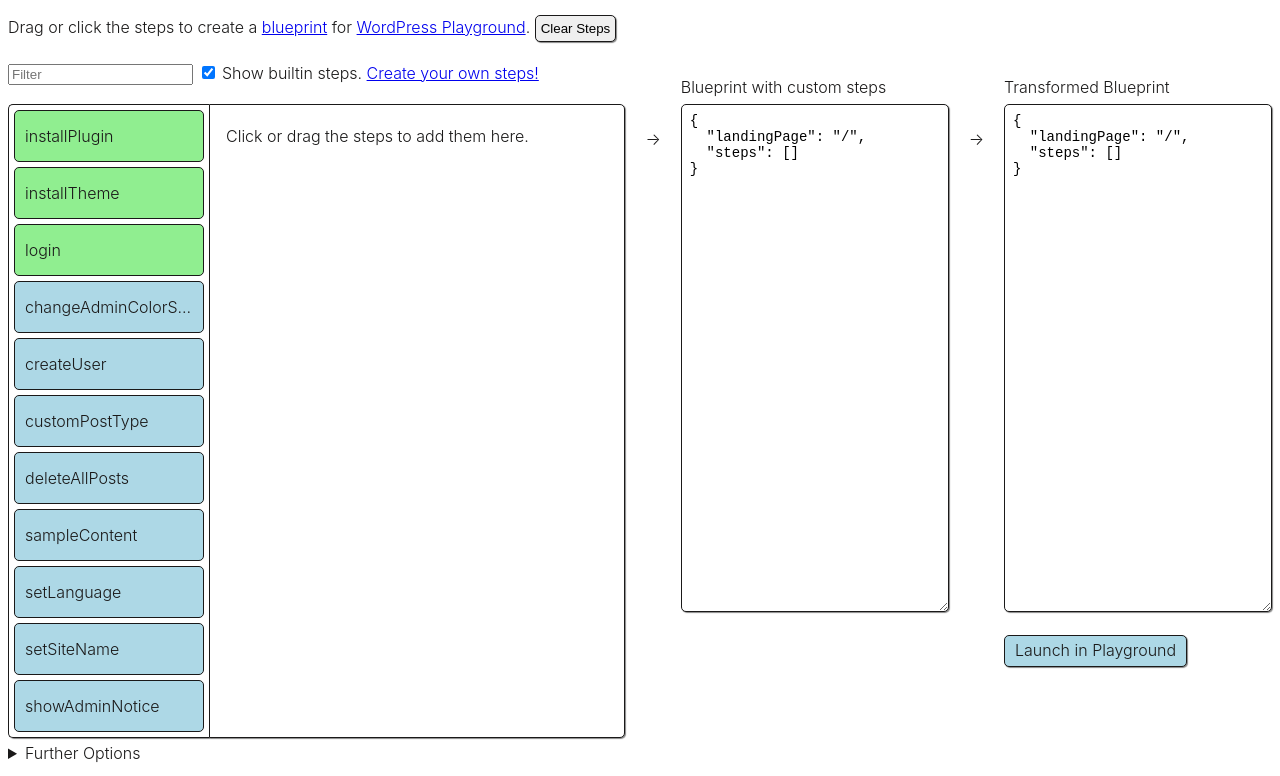
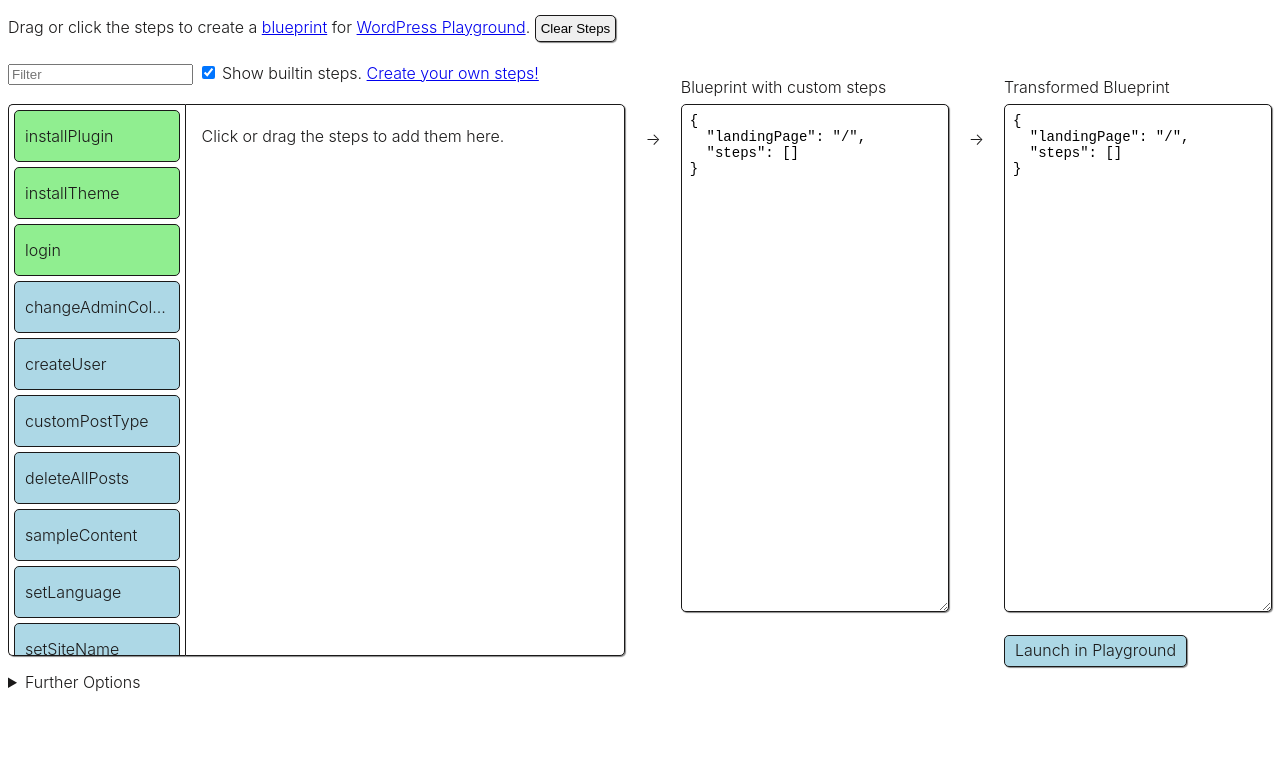
Before and after one commit to akirk/playground-step-library, a plain HTML site: page index.html in a window 1280 px wide. Shown: the part 72-848 px from the top of the page. After the commit the page ends 800 px from the top, so only its background shows below. Drawn offline with nearby package versions, Linux system fonts and the light colour scheme; a web font is replaced by a local one.

Commit message:
Limit step library height

```diff
--- a/index.html
+++ b/index.html
@@ -26,7 +26,7 @@
 	<p>Drag or click the steps to create a <a href="https://wordpress.github.io/wordpress-playground/blueprints-api/index/">blueprint</a> for <a href="https://wordpress.github.io/wordpress-playground/">WordPress Playground</a>. <button id="clear">Clear Steps</button></p>
 	<p><input type="text" id="filter" placeholder="Filter"> <label><input type="checkbox" id="show-builtin" checked> Show builtin steps.</label> <a href="https://github.com/akirk/playground-step-library/#contributing">Create your own steps!</a></p>
 	<div id="blueprint-builder">
-		<div id="step-list"></div>
+		<div id="step-library"></div>
 		<div id="blueprint-steps"><div id="draghint">Click or drag the steps to add them here.</div></div>
 		<div class="arrow">→</div>
 		<div id="blueprint-holder">
--- a/script.js
+++ b/script.js
@@ -1,6 +1,6 @@
 const customSteps = {};
 addEventListener('DOMContentLoaded', function() {
-	const stepList = document.getElementById('step-list');
+	const stepList = document.getElementById('step-library');
 	const blueprintSteps = document.getElementById('blueprint-steps');
 
 	for ( const i in customSteps ) {
--- a/style.css
+++ b/style.css
@@ -31,14 +31,16 @@ a:any-link:hover {
 #blueprint-builder {
 	display: flex;
 }
+
 .arrow {
 	height: 480px;
 	padding: 20px;
 }
 
-#step-list {
+#step-library {
 	width: 200px;
-	min-height: 500px;
+	height:550px;
+	overflow: auto;
 	border: 1px solid #1a1919;
 	border-right: 0;
 	box-shadow: 1px 1px 1px #888888;
@@ -49,7 +51,8 @@ a:any-link:hover {
 
 #blueprint-steps {
 	width: 500px;
-	min-height: 500px;
+	height:550px;
+	overflow: auto;
 	border: 1px solid #1a1919;
 	box-shadow: 1px 1px 1px #888888;
 	border-radius: 5px;
@@ -90,15 +93,15 @@ textarea {
 	background-color: lightgreen;
 }
 
-#step-list .step.builtin {
+#step-library .step.builtin {
 	display: none;
 }
 
-#step-list.show-builtin .step.builtin {
+#step-library.show-builtin .step.builtin {
 	display: block;
 }
 
-#step-list .step {
+#step-library .step {
 	text-overflow: ellipsis;
 	overflow: hidden;
 }
@@ -119,14 +122,12 @@ textarea {
 }
 
 .step .examples {
-	position: absolute;
 	margin-left: 15em;
 	margin-top: -2.7em;
 	font-size: 13px;
 }
 
 .step .examples[open] {
-	position: static;
 	margin-left: 0;
 	margin-top: 0;
 }
@@ -142,10 +143,10 @@ textarea {
 	margin-top: -8px;
 }
 
-#step-list .step .examples,
-#step-list .step .info,
-#step-list .step .vars,
-#step-list .step .remove {
+#step-library .step .examples,
+#step-library .step .info,
+#step-library .step .vars,
+#step-library .step .remove {
 	display: none;
 }
 
@@ -153,7 +154,7 @@ textarea {
 	display: block;
 }
 
-#step-list .step .examples {
+#step-library .step .examples {
 	display: none;
 }
 
```
